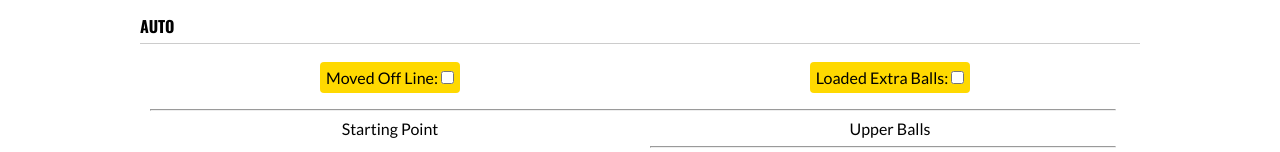
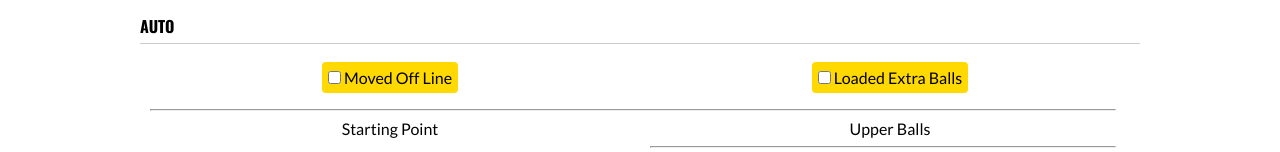
Before and after one commit to team2485/scouting-form-2020, a plain HTML site: page index.html in a window 1280 px wide. Shown: the part 228-380 px from the top of the page. Drawn offline with nearby package versions, Linux system fonts and the light colour scheme.

Commit message:
consistency for checkbox order

```diff
--- a/index.html
+++ b/index.html
@@ -109,14 +109,12 @@
                 <div class="center pure-g">
                     <div class="pure-u-1-2">
                         <label class="pure-checkbox">
-                            Moved Off Line:
-                            <input type="hidden" name="Crossed" value="0"><input id="Crossed" name="Crossed" type="checkbox" onclick="this.previousSibling.value=1-this.previousSibling.value">
+                            <input type="hidden" name="Crossed" value="0"><input id="Crossed" name="Crossed" type="checkbox" onclick="this.previousSibling.value=1-this.previousSibling.value"> Moved Off Line
                         </label>
                     </div>
                     <div class="pure-u-1-2">
                         <label class="pure-checkbox">
-                            Loaded Extra Balls:
-                            <input type="hidden" name="ExtraBalls" value="0"><input id="ExtraBalls" name="ExtraBalls" type="checkbox" onclick="this.previousSibling.value=1-this.previousSibling.value">
+                            <input type="hidden" name="ExtraBalls" value="0"><input id="ExtraBalls" name="ExtraBalls" type="checkbox" onclick="this.previousSibling.value=1-this.previousSibling.value"> Loaded Extra Balls
                         </label>
                     </div>
                 </div>
```
